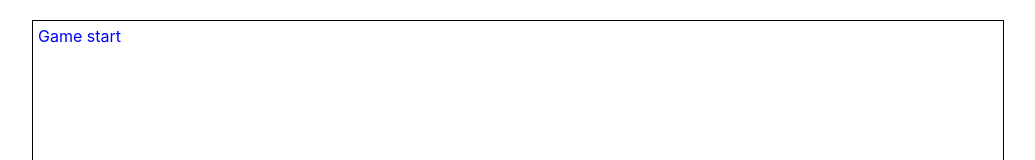
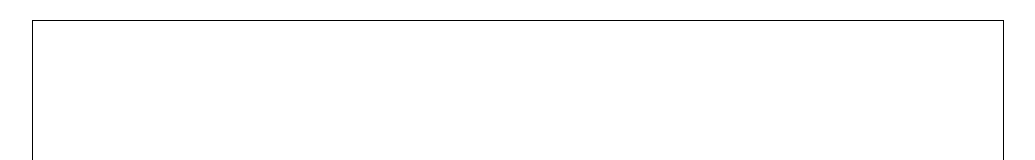
Before and after one commit to bensonbenson/turbo-bassoon, a React (Create React App) app: page / in a window 1280 px wide. Shown: the top 160 px of the page, without its empty margins (128-1163 px from the left). Built offline with nearby package versions, Linux system fonts and the light colour scheme.

Commit message:
Quick update to the Interface

```diff
--- a/src/components/Interface.js
+++ b/src/components/Interface.js
@@ -9,20 +9,21 @@ export class Interface extends Component {
       eventList:
       [
         {
-          text: "Game start",
+          text: "",
           isUser: false
         },
       ]
     }
   }
 
+  // Callback for CommandEntry, passes inputs to here
   getCommand = (msg) => {
     const newMsgObj = {
       text: msg,
       isUser: true
     }
     this.setState(prevState => {
-      return{eventList: [...prevState.eventList, newMsgObj]}
+      return { eventList: [...prevState.eventList, newMsgObj] }
     })
   }
 
```
